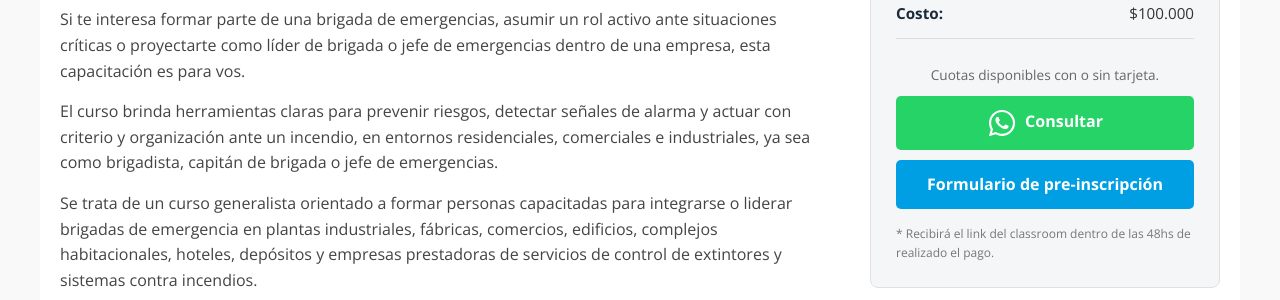
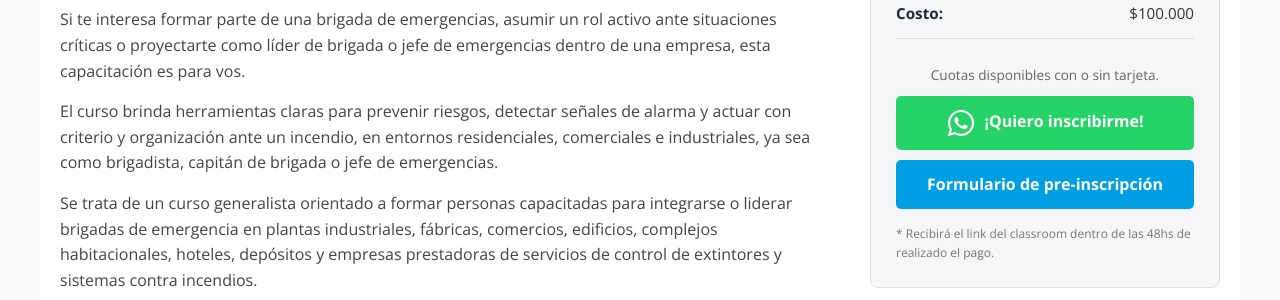
Before and after one commit to martov1/EDSI-nuevo-sitio, a Jekyll site: the page built from Particulares/Supervisor-y-brigadista/Supervisor-y-brigadista.html, in a window 1280 px wide and 900 px high, scrolled down 565 px. Shown: the part 432-732 px from the top of the window. Built offline with Jekyll 4.4.1, drawn with Linux system fonts in a browser that asks for light colours.

Commit message:
leve mejora llamado a la accion

```diff
--- a/Particulares/Supervisor-y-brigadista/Supervisor-y-brigadista.html
+++ b/Particulares/Supervisor-y-brigadista/Supervisor-y-brigadista.html
@@ -185,7 +185,7 @@ redirect_from:
 
                     <div class="inscription-box">
                         <p style="font-size: 0.85rem; color: #666; margin-bottom: 10px;">Cuotas disponibles con o sin tarjeta.</p>
-                        <a href="https://wa.me/{{ site.whatsapp_phone }}?text={{ site.whatsapp_message_particular_brigadista | url_encode }}" target="_blank" class="btn-primary" style="margin-bottom:10px;"><img src="/assets/whatsapp-icon.svg" alt="WhatsApp" width="18" height="18" style="vertical-align:middle; margin-right:8px;">Consultar</a>
+                        <a href="https://wa.me/{{ site.whatsapp_phone }}?text={{ site.whatsapp_message_particular_brigadista | url_encode }}" target="_blank" class="btn-primary" style="margin-bottom:10px;"><img src="/assets/whatsapp-icon.svg" alt="WhatsApp" width="18" height="18" style="vertical-align:middle; margin-right:8px;">¡Quiero inscribirme!</a>
                         <a href="https://docs.google.com/forms/u/1/d/1Pv7VIMvYUXyWJ7xdzM1hzPS5cwm64GOrhS1B_wZ8voY/edit?pli=1" class="btn-payment">
                             Formulario de pre-inscripción
                         </a>
```
